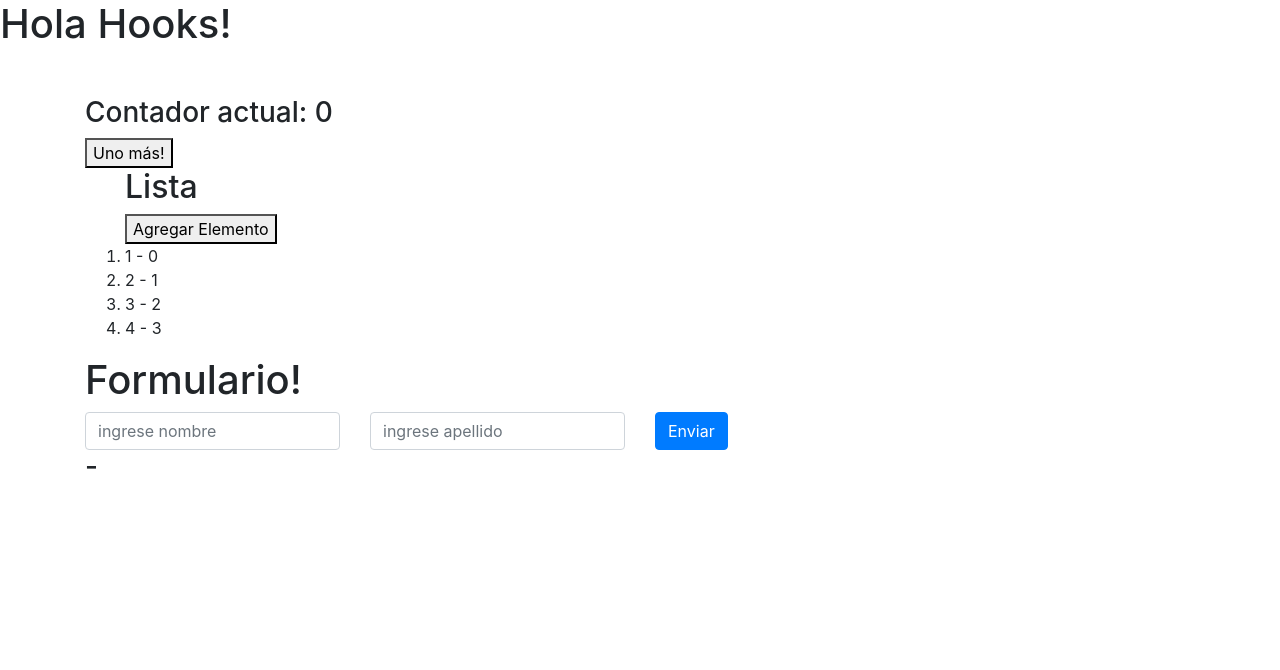
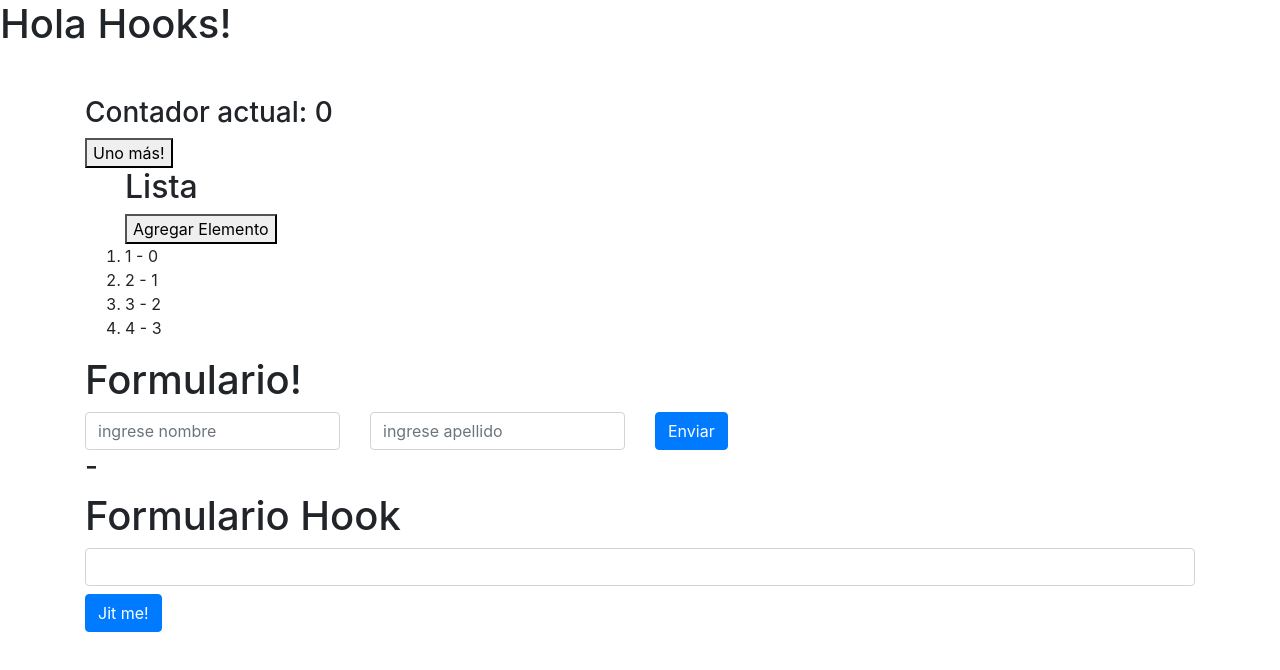
Before and after one commit to ignaciozanotti/holahooks, a React (Create React App) app: page / in a window 1280 px wide. Shown: the top 670 px of the page. Built offline with nearby package versions, Linux system fonts and the light colour scheme.

Commit message:
validación con librería react-hook-form

```diff
--- a/package.json
+++ b/package.json
@@ -8,6 +8,7 @@
     "@testing-library/user-event": "^7.2.1",
     "react": "^16.13.1",
     "react-dom": "^16.13.1",
+    "react-hook-form": "^5.6.0",
     "react-scripts": "3.4.1"
   },
   "scripts": {
--- a/src/App.js
+++ b/src/App.js
@@ -2,6 +2,7 @@ import React from 'react';
 import Contador from './components/Contador';
 import Lista from './components/Lista';
 import Formulario from './components/Formulario';
+import HookForm from './components/HookForm';
 
 
 function App() {
@@ -12,6 +13,7 @@ function App() {
           <Contador />
           <Lista />
           <Formulario />
+          <HookForm />
         </div>
     </div>
   );
--- /dev/null
+++ b/src/components/HookForm.js
@@ -0,0 +1,38 @@
+import React, {Fragment} from 'react';
+import { useForm } from 'react-hook-form';
+
+const HookForm = () => {
+
+    const {register, errors, handleSubmit} = useForm();
+
+    const onSubmit = (data, e ) => {
+        console.log(data);
+        e.target.reset();
+    }
+
+    return(
+        <Fragment>
+                <h1>Formulario Hook</h1>
+                <form onSubmit={handleSubmit(onSubmit)}>
+                    <input
+                        name='titulo'
+                        className="form-control my-2"
+                        ref={register({
+                            required: {value: true, message: 'titulo obligatorio'}
+                        })
+                    }
+                    />
+                    <span className="text-danger text-small d-block mb-2">
+                        {errors?.titulo?.message }
+                    </span>
+                    <button
+                        className="btn btn-primary"
+                    >
+                        Jit me!
+                    </button>
+                </form>
+        </Fragment>
+    );
+}
+
+export default HookForm;
```
Also changed, not shown: 1 other file (tests, documents, lock files or other folders).
